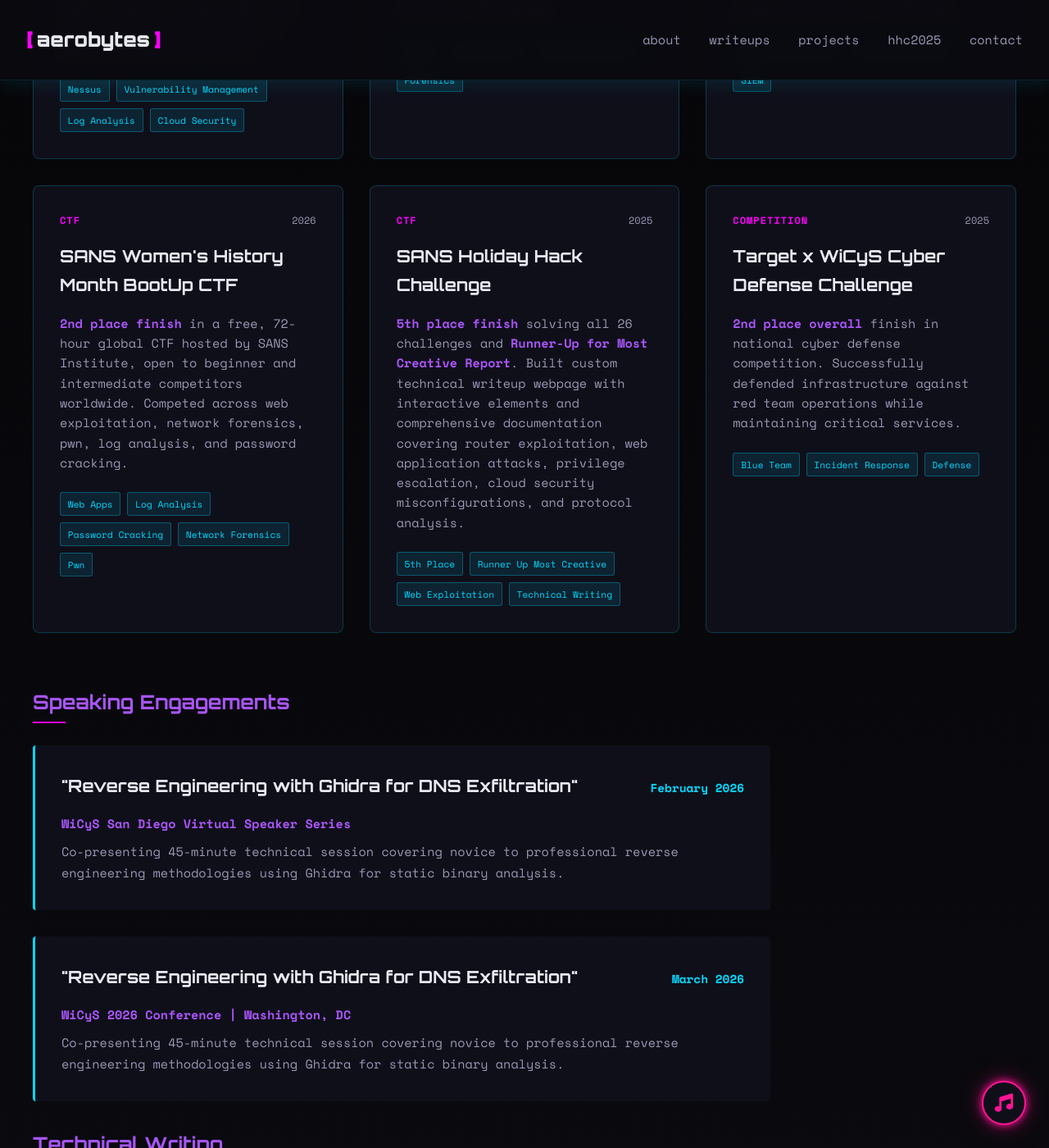
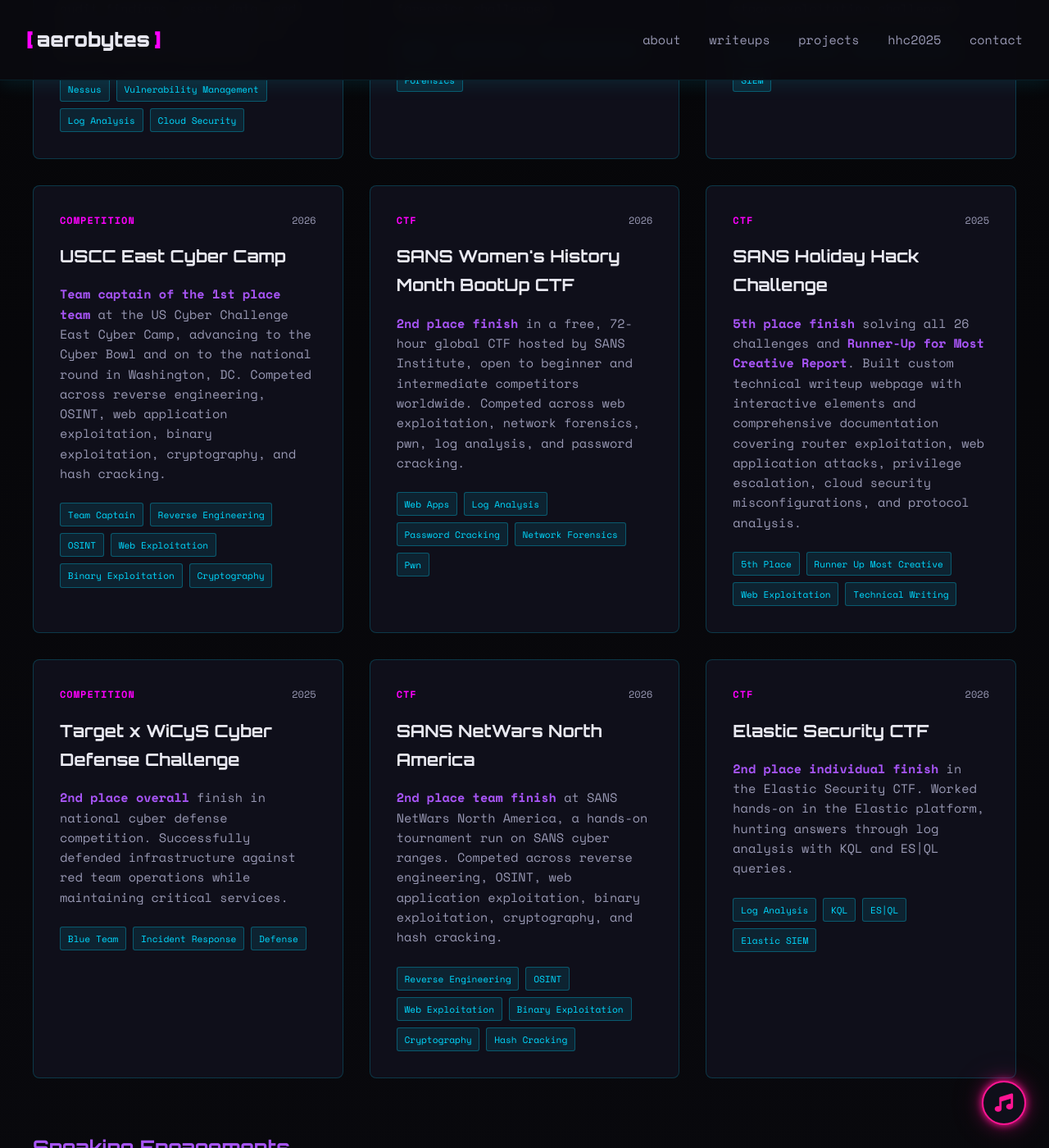
Before and after one commit to Aeronique/aerobytes-site, a Jekyll site: the page built from about.html, in a window 1280 px wide and 1400 px high, scrolled down 1905 px. Shown: the whole window at 82% size. Built offline with Jekyll 4.4.1, drawn with Linux system fonts in a browser that asks for light colours.

Commit message:
Update about.html

```diff
--- a/about.html
+++ b/about.html
@@ -99,6 +99,23 @@
                 </div>
             </div>
 
+            <div class="project-card">
+                <div class="card-header">
+                    <span class="card-tag">COMPETITION</span>
+                    <span class="card-date">2026</span>
+                </div>
+                <h3 class="card-title">USCC East Cyber Camp</h3>
+                <p class="card-description"><strong>Team captain of the 1st place team</strong> at the US Cyber Challenge East Cyber Camp, advancing to the Cyber Bowl and on to the national round in Washington, DC. Competed across reverse engineering, OSINT, web application exploitation, binary exploitation, cryptography, and hash cracking.</p>
+                <div class="card-tags">
+                    <span class="tag">Team Captain</span>
+                    <span class="tag">Reverse Engineering</span>
+                    <span class="tag">OSINT</span>
+                    <span class="tag">Web Exploitation</span>
+                    <span class="tag">Binary Exploitation</span>
+                    <span class="tag">Cryptography</span>
+                </div>
+            </div>
+
 			<div class="project-card">
                 <div class="card-header">
                     <span class="card-tag">CTF</span>
@@ -141,6 +158,38 @@
                     <span class="tag">Blue Team</span>
                     <span class="tag">Incident Response</span>
                     <span class="tag">Defense</span>
+                </div>
+            </div>
+
+            <div class="project-card">
+                <div class="card-header">
+                    <span class="card-tag">CTF</span>
+                    <span class="card-date">2026</span>
+                </div>
+                <h3 class="card-title">SANS NetWars North America</h3>
+                <p class="card-description"><strong>2nd place team finish</strong> at SANS NetWars North America, a hands-on tournament run on SANS cyber ranges. Competed across reverse engineering, OSINT, web application exploitation, binary exploitation, cryptography, and hash cracking.</p>
+                <div class="card-tags">
+                    <span class="tag">Reverse Engineering</span>
+                    <span class="tag">OSINT</span>
+                    <span class="tag">Web Exploitation</span>
+                    <span class="tag">Binary Exploitation</span>
+                    <span class="tag">Cryptography</span>
+                    <span class="tag">Hash Cracking</span>
+                </div>
+            </div>
+
+            <div class="project-card">
+                <div class="card-header">
+                    <span class="card-tag">CTF</span>
+                    <span class="card-date">2026</span>
+                </div>
+                <h3 class="card-title">Elastic Security CTF</h3>
+                <p class="card-description"><strong>2nd place individual finish</strong> in the Elastic Security CTF. Worked hands-on in the Elastic platform, hunting answers through log analysis with KQL and ES|QL queries.</p>
+                <div class="card-tags">
+                    <span class="tag">Log Analysis</span>
+                    <span class="tag">KQL</span>
+                    <span class="tag">ES|QL</span>
+                    <span class="tag">Elastic SIEM</span>
                 </div>
             </div>
 		</div>
```
